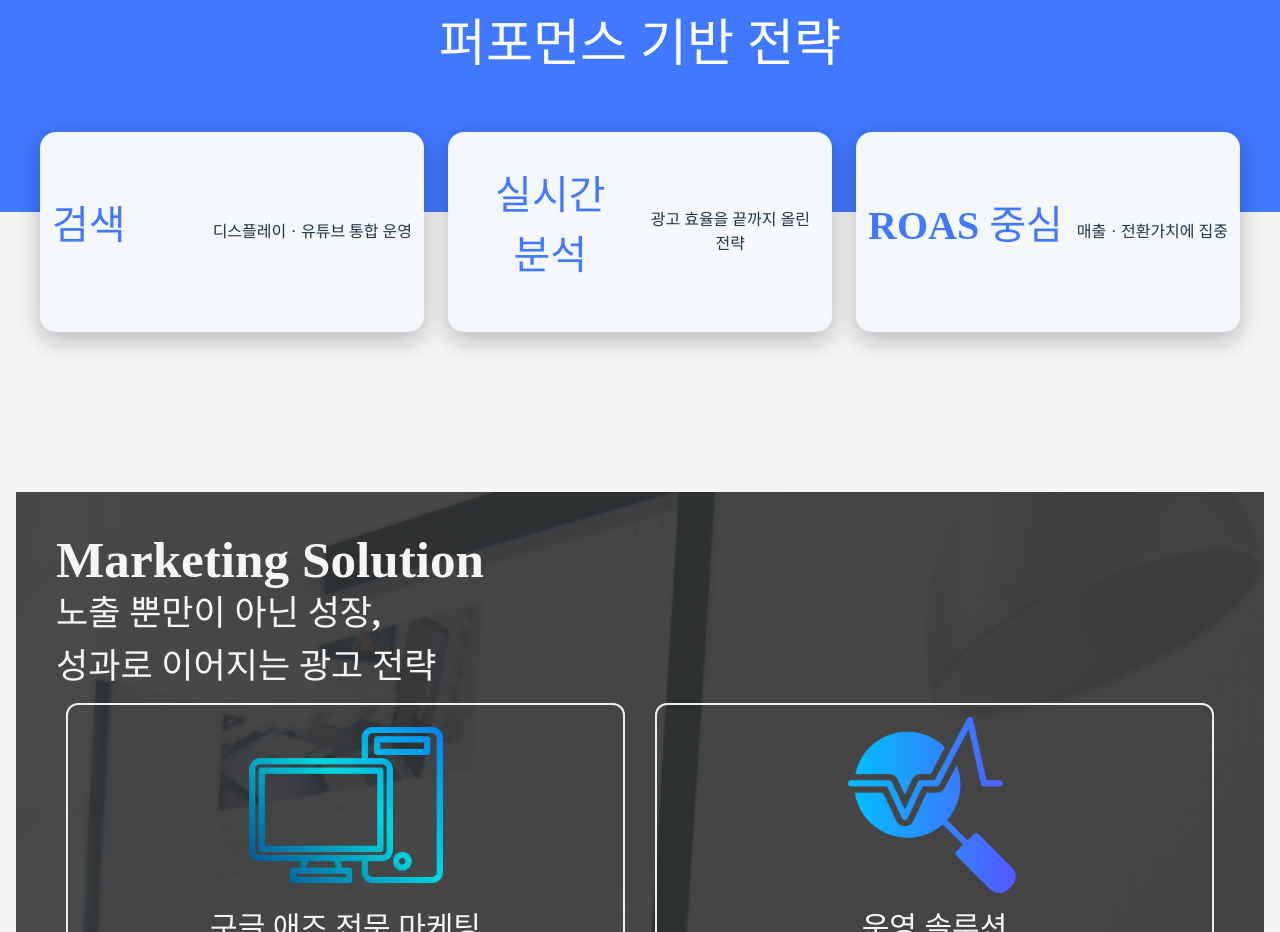
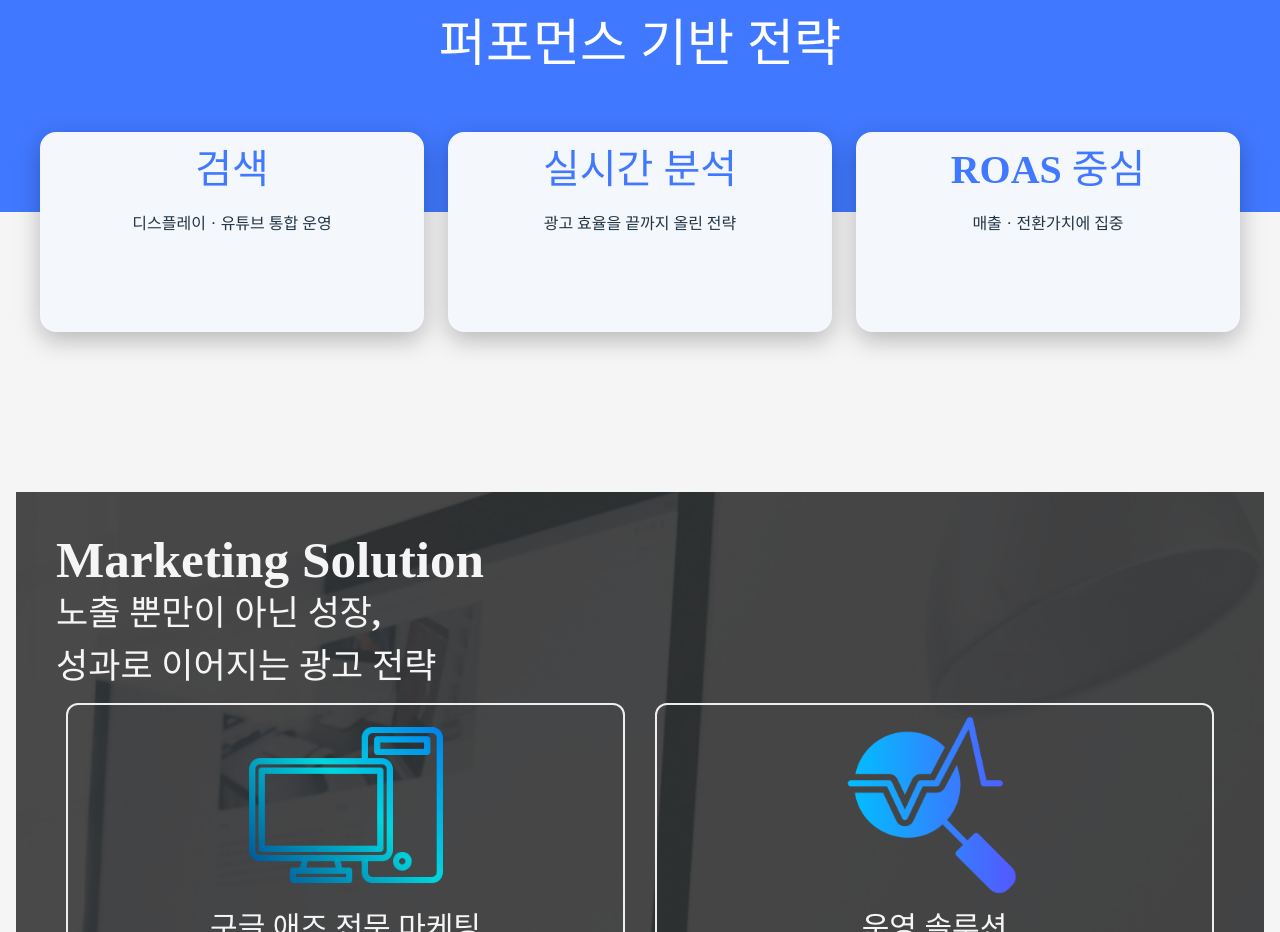
Before and after one commit to hsy1410-dev/daeyeon, a React (Vite) app: page / in a window 1280 px wide. Shown: the part 880-1812 px from the top of the page. Built offline with nearby package versions, Linux system fonts and the light colour scheme.

Commit message:
Update App.css

```diff
--- a/src/App.css
+++ b/src/App.css
@@ -722,19 +722,6 @@ button:hover {
   gap: 24px;
 }
 
-.card {
-  display: flex;
-  align-items: center;         /* 세로 가운데 */
-  justify-content: space-between;
-
-  width: 100%;
-  max-width: 420px;
-  padding: 24px;
-
-  background: #fff;
-  border-radius: 16px;
-  box-shadow: 0 8px 24px rgba(0,0,0,0.08);
-}
 
 .cardText {
   flex: 1;                     /* 텍스트 영역 확보 */
@@ -749,11 +736,6 @@ button:hover {
   flex-shrink: 0;              /* 이미지 찌그러짐 방지 */
 }
 /* 기본(PC/태블릿) */
-.cardWrap {
-  display: flex;
-  gap: 24px;
-  flex-wrap: wrap;              /* 줄바꿈 허용 */
-}
 
 .card11 {
   display: flex;
```
